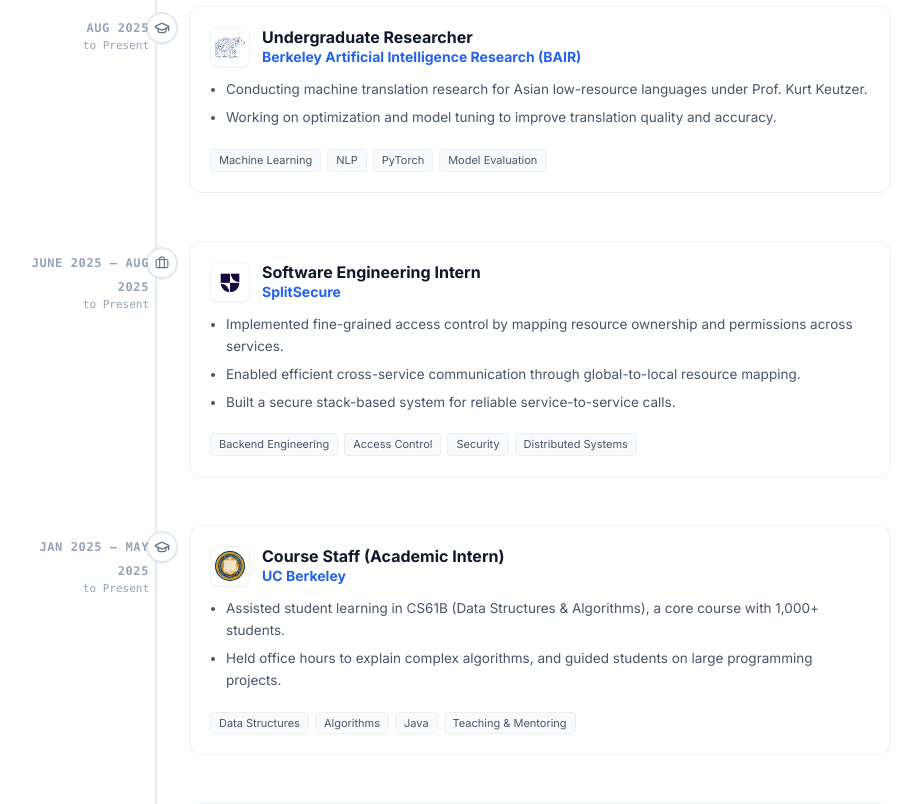
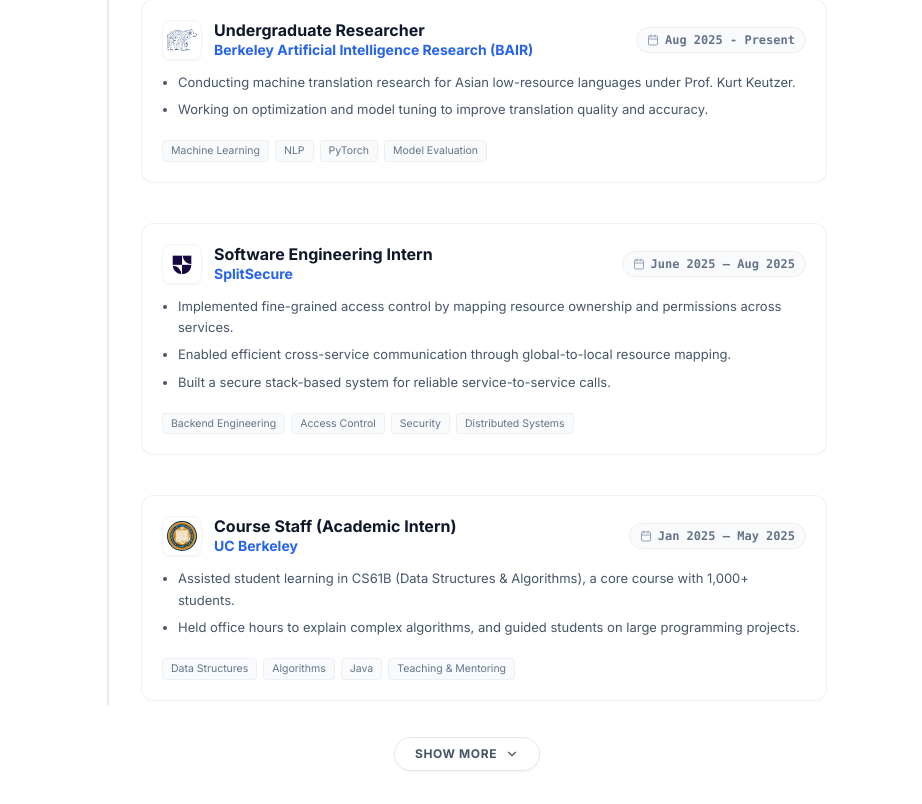
Before and after one commit to Devansh-Ojha/personal-website, a React (Vite) app: page / in a window 1280 px wide. Shown: the part 1292-2096 px from the top of the page, without its empty margins (181-1103 px from the left). Built offline with nearby package versions, Linux system fonts and the light colour scheme.

Commit message:
Redesign: Fix experience timeline date layout, hide last 2 jobs under dropdown, bundle coursework into single sleeker box

```diff
--- a/src/components/Experience.jsx
+++ b/src/components/Experience.jsx
@@ -1,5 +1,6 @@
-import { motion } from "framer-motion";
-import { Calendar, Briefcase, GraduationCap } from "lucide-react";
+import { useState } from "react";
+import { motion, AnimatePresence } from "framer-motion";
+import { Calendar, Briefcase, GraduationCap, ChevronDown, ChevronUp } from "lucide-react";
 import blab from "../assets/img/berkeley-lab.png";
 import split from "../assets/img/splitsecure_logo.jpeg";
 import berkeley from "../assets/img/berkeley.svg";
@@ -83,9 +84,14 @@ const experiences = [
 ];
 
 const Experience = () => {
+  const [showMore, setShowMore] = useState(false);
+
+  // Show first 4 items, hide last 2 initially
+  const displayedExperiences = showMore ? experiences : experiences.slice(0, 4);
+
   return (
     <section id="experience" className="py-12 bg-transparent">
-      <div className="max-w-4xl mx-auto px-4">
+      <div className="max-w-3xl mx-auto px-4">
         {/* Section Header */}
         <div className="flex flex-col items-center mb-16">
           <div className="inline-flex items-center gap-2 px-3 py-1 rounded-full bg-blue-50 border border-blue-100 text-blue-700 text-xs font-semibold uppercase tracking-wider mb-3">
@@ -99,21 +105,22 @@ const Experience = () => {
         </div>
 
         {/* Timeline Container */}
-        <div className="relative border-l-2 border-slate-200/80 ml-4 md:ml-32 pl-6 md:pl-8 space-y-12">
-          {experiences.map((exp, index) => {
+        <div className="relative border-l-2 border-slate-200/80 ml-4 pl-6 md:pl-8 space-y-8">
+          <AnimatePresence initial={false}>
+            {displayedExperiences.map((exp, index) => {
               const isResearchOrTeaching = exp.type === "research" || exp.type === "teaching";
 
               return (
                 <motion.div
-                key={index}
-                initial={{ opacity: 0, x: -20 }}
-                whileInView={{ opacity: 1, x: 0 }}
-                viewport={{ once: true, amount: 0.3 }}
-                transition={{ duration: 0.5, delay: index * 0.1 }}
-                className="relative group"
+                  key={exp.company + exp.role}
+                  initial={{ opacity: 0, height: 0, y: -10 }}
+                  animate={{ opacity: 1, height: "auto", y: 0 }}
+                  exit={{ opacity: 0, height: 0, y: -10 }}
+                  transition={{ duration: 0.3 }}
+                  className="relative group overflow-hidden"
                 >
                   {/* Timeline Icon Node */}
-                <div className="absolute -left-[35px] md:-left-[43px] top-1.5 flex items-center justify-center w-8 h-8 rounded-full bg-white border-2 border-slate-200 group-hover:border-blue-500 group-hover:bg-blue-50/50 transition-all duration-300 shadow-sm">
+                  <div className="absolute -left-[35px] md:-left-[43px] top-4 flex items-center justify-center w-8 h-8 rounded-full bg-white border-2 border-slate-200 group-hover:border-blue-500 group-hover:bg-blue-50/50 transition-all duration-300 shadow-sm z-10">
                     {isResearchOrTeaching ? (
                       <GraduationCap className="w-4 h-4 text-slate-500 group-hover:text-blue-600 transition-colors" />
                     ) : (
@@ -121,19 +128,9 @@ const Experience = () => {
                     )}
                   </div>
 
-                {/* Left Side: Date (Desktop Only) */}
-                <div className="hidden md:block absolute -left-[160px] top-2 w-[120px] text-right">
-                  <span className="text-xs font-semibold uppercase tracking-wider text-slate-400 group-hover:text-blue-600/80 transition-colors font-mono">
-                    {exp.duration.split(" - ")[0]}
-                  </span>
-                  <span className="block text-[11px] text-slate-400 font-mono">
-                    to {exp.duration.split(" - ")[1] || "Present"}
-                  </span>
-                </div>
-
                   {/* Experience Card */}
-                <div className="bg-white/80 backdrop-blur-sm border border-slate-200/60 rounded-xl p-5 hover:shadow-md hover:border-slate-300 transition-all duration-300">
-                  <div className="flex flex-col sm:flex-row sm:items-center justify-between gap-4 mb-3">
+                  <div className="bg-white/80 backdrop-blur-sm border border-slate-200/60 rounded-xl p-5 hover:shadow-md hover:border-slate-300 transition-all duration-300 my-1">
+                    <div className="flex flex-col sm:flex-row sm:items-center justify-between gap-3 mb-3">
                       <div className="flex items-center gap-3">
                         {exp.logo && (
                           <div className="w-10 h-10 rounded-lg overflow-hidden border border-slate-100 flex-shrink-0 bg-white flex items-center justify-center p-1 shadow-sm">
@@ -149,15 +146,16 @@ const Experience = () => {
                           </p>
                         </div>
                       </div>
-                    {/* Date (Mobile Only) */}
-                    <div className="md:hidden flex items-center gap-1.5 text-xs font-semibold text-slate-500 bg-slate-50 border border-slate-100 px-2.5 py-1 rounded-full w-max">
-                      <Calendar size={12} />
-                      {exp.duration}
+
+                      {/* Date Badge (Clean on all devices) */}
+                      <div className="flex items-center gap-1.5 text-xs font-semibold text-slate-500 bg-slate-50 border border-slate-200/50 px-2.5 py-1 rounded-full w-max flex-shrink-0">
+                        <Calendar size={12} className="text-slate-400" />
+                        <span className="font-mono">{exp.duration}</span>
                       </div>
                     </div>
 
                     {/* Bullet Descriptions */}
-                  <ul className="space-y-1.5 text-[13.5px] text-slate-600 list-disc pl-4 mb-4">
+                    <ul className="space-y-1.5 text-[13px] text-slate-600 list-disc pl-4 mb-4">
                       {exp.description.map((bullet, bIdx) => (
                         <li key={bIdx} className="leading-relaxed">
                           {bullet}
@@ -171,7 +169,7 @@ const Experience = () => {
                         {exp.skills.map((skill, sIdx) => (
                           <span
                             key={sIdx}
-                          className="inline-flex items-center text-[11px] font-medium px-2 py-0.5 rounded bg-slate-50 border border-slate-200/50 text-slate-600 hover:border-slate-300 hover:bg-slate-100 transition-colors"
+                            className="inline-flex items-center text-[10.5px] font-medium px-2 py-0.5 rounded bg-slate-50 border border-slate-200/50 text-slate-500 hover:border-slate-300 hover:bg-slate-100 transition-colors"
                           >
                             {skill}
                           </span>
@@ -182,6 +180,25 @@ const Experience = () => {
                 </motion.div>
               );
             })}
+          </AnimatePresence>
+        </div>
+
+        {/* Dropdown Expand Button */}
+        <div className="flex justify-center mt-8 pl-4">
+          <button
+            onClick={() => setShowMore(!showMore)}
+            className="flex items-center gap-2 px-5 py-2 rounded-full border border-slate-200 bg-white hover:bg-slate-50 hover:border-slate-300 text-slate-600 hover:text-slate-800 text-xs font-bold uppercase tracking-wider transition-all duration-200 shadow-sm"
+          >
+            {showMore ? (
+              <>
+                Show Less <ChevronUp size={14} />
+              </>
+            ) : (
+              <>
+                Show More <ChevronDown size={14} />
+              </>
+            )}
+          </button>
         </div>
       </div>
     </section>
```
Also changed, not shown: src/components/Coursework.jsx (+29 -43 lines). Lines whose indentation alone changed are shown as unchanged.
